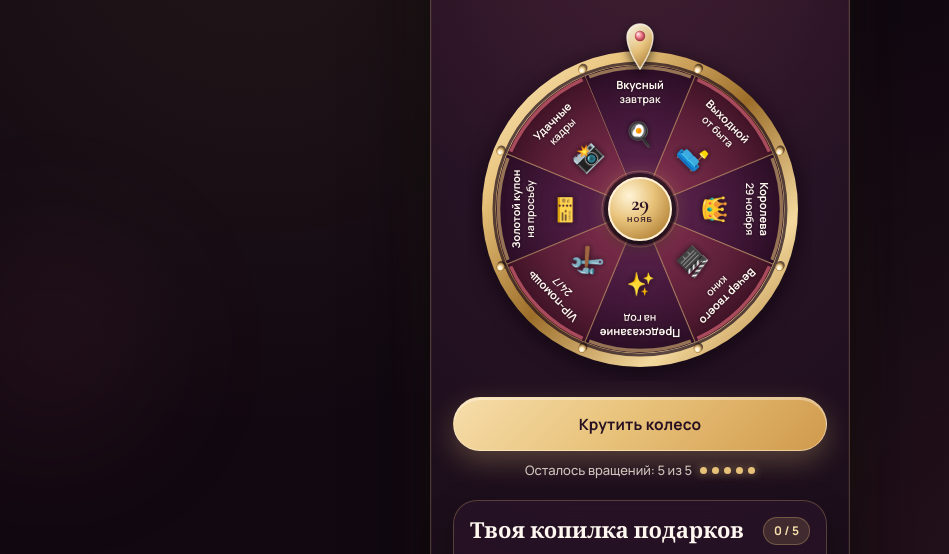
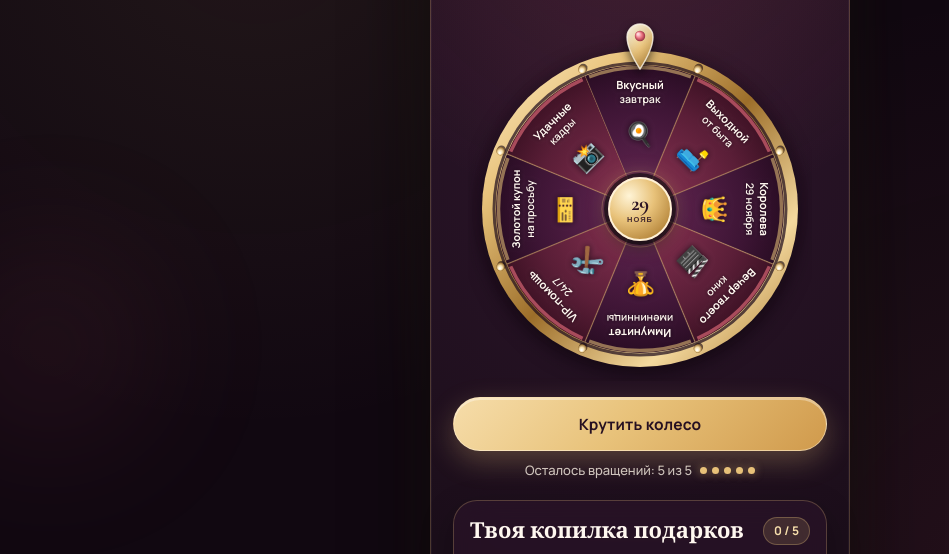
Before and after one commit to umysofficial15-sudo/mom-celebration-wheel, a plain HTML site: page index.html in a window 1280 px wide. Shown: the part 240-794 px from the top of the page, without its empty margins (0-949 px from the left). Drawn offline with nearby package versions, Linux system fonts and the light colour scheme.

Commit message:
Add files via upload

```diff
--- a/index.html
+++ b/index.html
@@ -1178,14 +1178,14 @@
               "Уютный домашний киновечер: фильм выбираешь только ты, а я организую атмосферу и чай."
           },
           {
-            id: "prediction",
-            emoji: "✨",
-            title: "Предсказание на год",
-            wheelLines: ["Предсказание", "на год"],
+            id: "birthday_immunity",
+            emoji: "🏆",
+            title: "Иммунитет именинницы",
+            wheelLines: ["Иммунитет", "именинницы"],
             theme: "birthday",
             themeLabel: "День рождения",
             description:
-              "Твой новый личный год принесёт больше лёгкости, поводов для гордости и спонтанной радости."
+              "Один раз за день в любом нашем споре ты побеждаешь автоматически, без аргументов с моей стороны."
           },
           {
             id: "vip_help",
```
